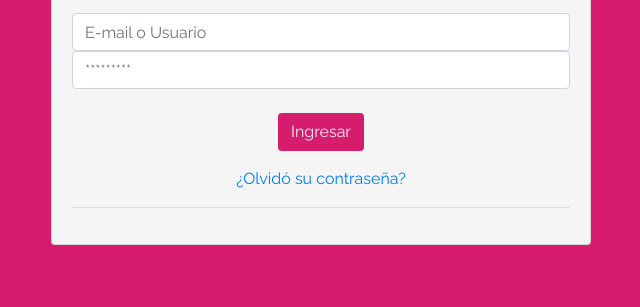
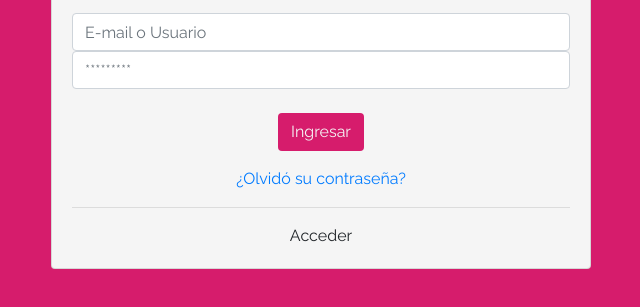
Before and after one commit to irauschert/irauschert.github.io, a plain HTML site: page index.html in a window 1280 px wide. Shown: the part 311-618 px from the top of the page, without its empty margins (319-959 px from the left). Drawn offline with nearby package versions, Linux system fonts and the light colour scheme.

Commit message:
Update index.html

```diff
--- a/index.html
+++ b/index.html
@@ -49,7 +49,7 @@
             </form>
             <hr>
             <div class="text-center">
-              <div class="g-signin2" data-onsuccess="onSignIn"></div>
+              <div class="g-signin2" data-onsuccess="onSignIn">Acceder</div>
             </div>
           </div>
         </div>
```
